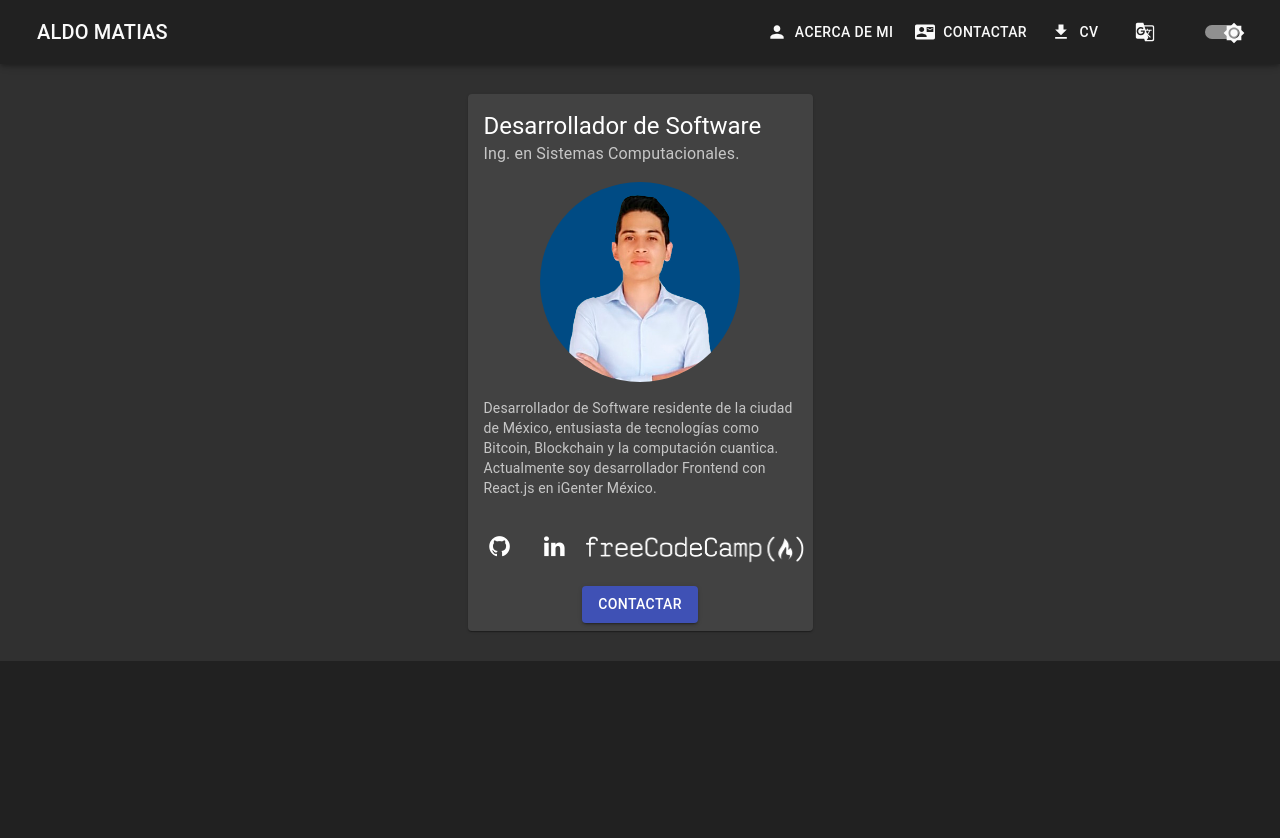
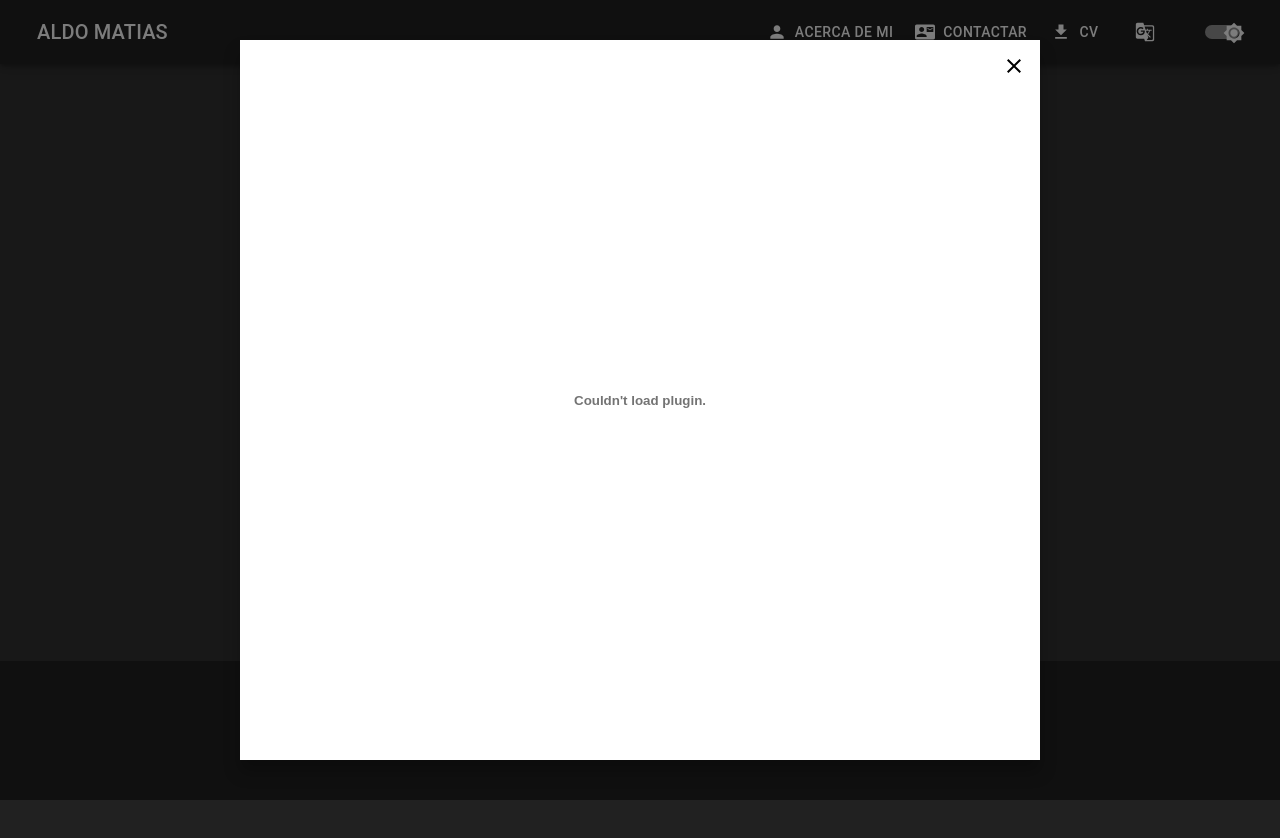
Before and after one commit to amatiasdev/aldomatias.com, a React (Create React App) app: page / in a window 1280 px wide. Both pictures are taken after a click on the button "CV". Shown: the top 838 px of the page. Built offline with nearby package versions, Linux system fonts and the light colour scheme.

Commit message:
Se agrega modal service para mostrar CV al usuario

```diff
--- a/package.json
+++ b/package.json
@@ -11,6 +11,7 @@
     "popper.js": "^1.16.1",
     "react": "^17.0.1",
     "react-dom": "^17.0.1",
+    "react-responsive-modal": "^6.0.1",
     "react-scripts": "4.0.1"
   },
   "scripts": {
--- /dev/null
+++ b/src/Components/Modal/ModalService.js
@@ -0,0 +1,20 @@
+import React from 'react'
+import Modal from 'react-responsive-modal';
+import 'react-responsive-modal/styles.css';
+import CloseIcon from '@material-ui/icons/Close';
+
+export default function ModalService({openModal, setOpenModal, children, parentNode}) {
+    return (
+        <Modal
+            center
+            open={openModal}
+            onClose={()=>setOpenModal(false)}
+            styles={{modal:{height:'90%', width:'90%', padding:'2rem'}, root:{zIndex:100000}}}
+            container={document.getElementById(parentNode)}
+            blockScroll={true}
+            closeIcon={<CloseIcon/>}
+        >
+            {children}
+        </Modal>
+    )
+}
--- a/src/Components/NavBar/DrawerActions.js
+++ b/src/Components/NavBar/DrawerActions.js
@@ -4,7 +4,7 @@ import { ContactMail, GTranslate, Person, GetApp } from '@material-ui/icons'
 import GoToID from '../../Helpers/GoToID'
 
 
-export default function DrawerActions({openDrawer, setOpenDrawer}) {
+export default function DrawerActions({openDrawer, setOpenDrawer, setOpenModal}) {
 
     const [ menuTranslate, setMenuTranslate ] = useState( null );
 
@@ -27,7 +27,7 @@ export default function DrawerActions({openDrawer, setOpenDrawer}) {
                     <ListItemIcon><ContactMail/></ListItemIcon>
                     <ListItemText primary={"CONTACTAR"} />
                 </ListItem>
-                <ListItem button key={"CV"} onClick={(e)=>{GoToID(e, "AboutMe");}}>
+                <ListItem button key={"CV"} onClick={(e)=>{setOpenModal(true);}}>
                     <ListItemIcon><GetApp/></ListItemIcon>
                     <ListItemText primary={"CV"} />
                 </ListItem>
--- a/src/Components/NavBar/NavBar.js
+++ b/src/Components/NavBar/NavBar.js
@@ -1,11 +1,13 @@
 
 import React, { useState } from 'react';
 import { makeStyles, createMuiTheme } from '@material-ui/core/styles';
-import {AppBar, Toolbar, Typography, CssBaseline, Menu, Button, MenuItem, Tooltip, Switch, ThemeProvider, IconButton } from  '@material-ui/core';
+import {AppBar, Toolbar, Typography, CssBaseline, Menu, Button, MenuItem, Tooltip, Switch, ThemeProvider, IconButton, Modal } from  '@material-ui/core';
 import MenuIcon from '@material-ui/icons/Menu';
 import { GTranslate, Person, ContactMail, NightsStay, GetApp, Brightness7 } from '@material-ui/icons';
 import GoToID from '../../Helpers/GoToID';
 import DrawerActions from './DrawerActions';
+import CVAldo from '../../files/CV Aldo Matias.pdf';
+import ModalService from '../Modal/ModalService';
 
 const useStyles = makeStyles((theme) => ({
   toolbar:{
@@ -66,6 +68,7 @@ const NavBar = (props) => {
     const {title, themeModeLight, setThemeModeLight } = {...props};
     const [ menuTranslate, setMenuTranslate ] = useState( null );
     const [ openDrawer, setOpenDrawer ] = useState( false );
+    const [ openModal, setOpenModal ] = useState( false );
     const anchor ="anchorMenuButton";
     const openTranslateMenu = ( event ) =>{
         setMenuTranslate(event.currentTarget);
@@ -74,6 +77,10 @@ const NavBar = (props) => {
     const closeTranslateMenu = () => {
         setMenuTranslate(null);
     };
+
+    const downloadCV = ()=>{
+      setOpenModal(true);
+    }
 
     const Actions = () =>{
       return (
@@ -85,7 +92,7 @@ const NavBar = (props) => {
               {"CONTACTAR"}
           </Button>
           <Tooltip title="Descargar CV">
-            <Button className={classes.color} startIcon={<GetApp/>} >
+            <Button className={classes.color} startIcon={<GetApp/>} onClick={()=>{downloadCV()}} >
               {"CV"}
             </Button>
           </Tooltip>
@@ -144,7 +151,14 @@ const NavBar = (props) => {
             </Toolbar>
         </AppBar>
         <Toolbar id="back-to-top-anchor" />
-        <DrawerActions anchor={anchor} openDrawer={openDrawer} setOpenDrawer={setOpenDrawer}/>
+        <DrawerActions anchor={anchor} openDrawer={openDrawer} setOpenDrawer={setOpenDrawer} setOpenModal={setOpenModal}/>
+        <ModalService
+          openModal={openModal}
+          setOpenModal={setOpenModal}
+          parentNode={"root"}
+        >
+          <object data={CVAldo} download={'Aldo Matias CV.pdf'} type='application/pdf' width='100%' height='100%'></object>
+        </ModalService>
         </div>
     );
 }
```
Also changed, not shown: 2 other files (tests, documents, lock files or other folders).
